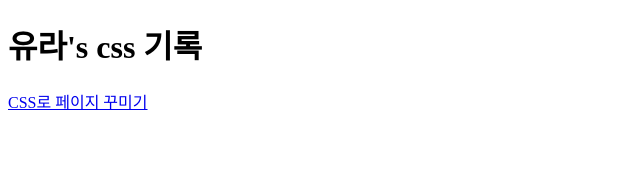
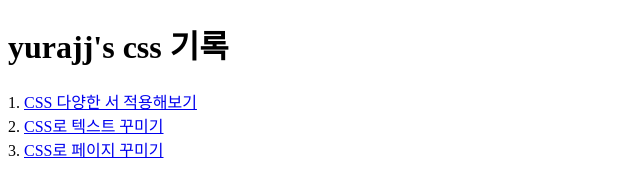
Before and after one commit to yurajj/study_publishings, a plain HTML site: page docs/index.html in a window 1280 px wide. Shown: the whole page, without its empty margins (0-640 px from the left). Drawn offline with Linux system fonts and the light colour scheme.

Commit message:
Update index.html

```diff
--- a/docs/index.html
+++ b/docs/index.html
@@ -7,10 +7,11 @@
     <title>Document</title>
 </head>
 <body>
-    <h1> 유라's css 기록 </h1>
-    <div> <A href = "http://192.168.0.35:5500/docs/CSSs/cases/beginner_html_site_styled.html" >CSS로 페이지 꾸미기</A> </div>
-    <div>
+    <h1> yurajj's css 기록 </h1>
 
-    </div>
+    <div> 1. <A href = "http://192.168.0.35:5500/docs/CSSs/box_medels.html" >CSS 다양한 서 적용해보기</A> </div>
+    <div> 2. <A href = "http://192.168.0.35:5500/docs/CSSs/text.html" >CSS로 텍스트 꾸미기</A> </div>
+    <div> 3. <A href = "http://192.168.0.35:5500/docs/CSSs/cases/beginner_html_site_styled.html" >CSS로 페이지 꾸미기</A> </div>
+
 </body>
 </html>
```
